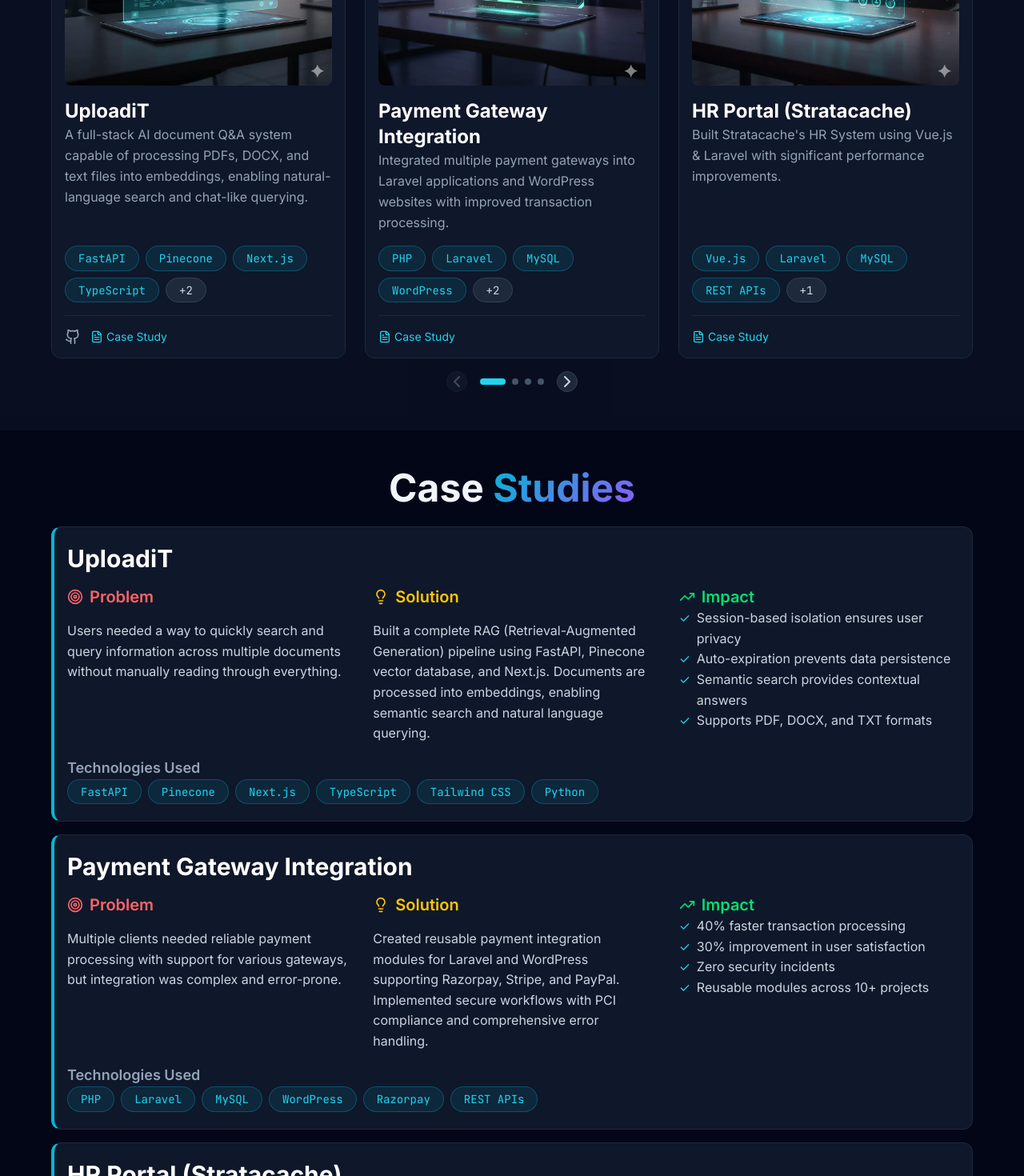
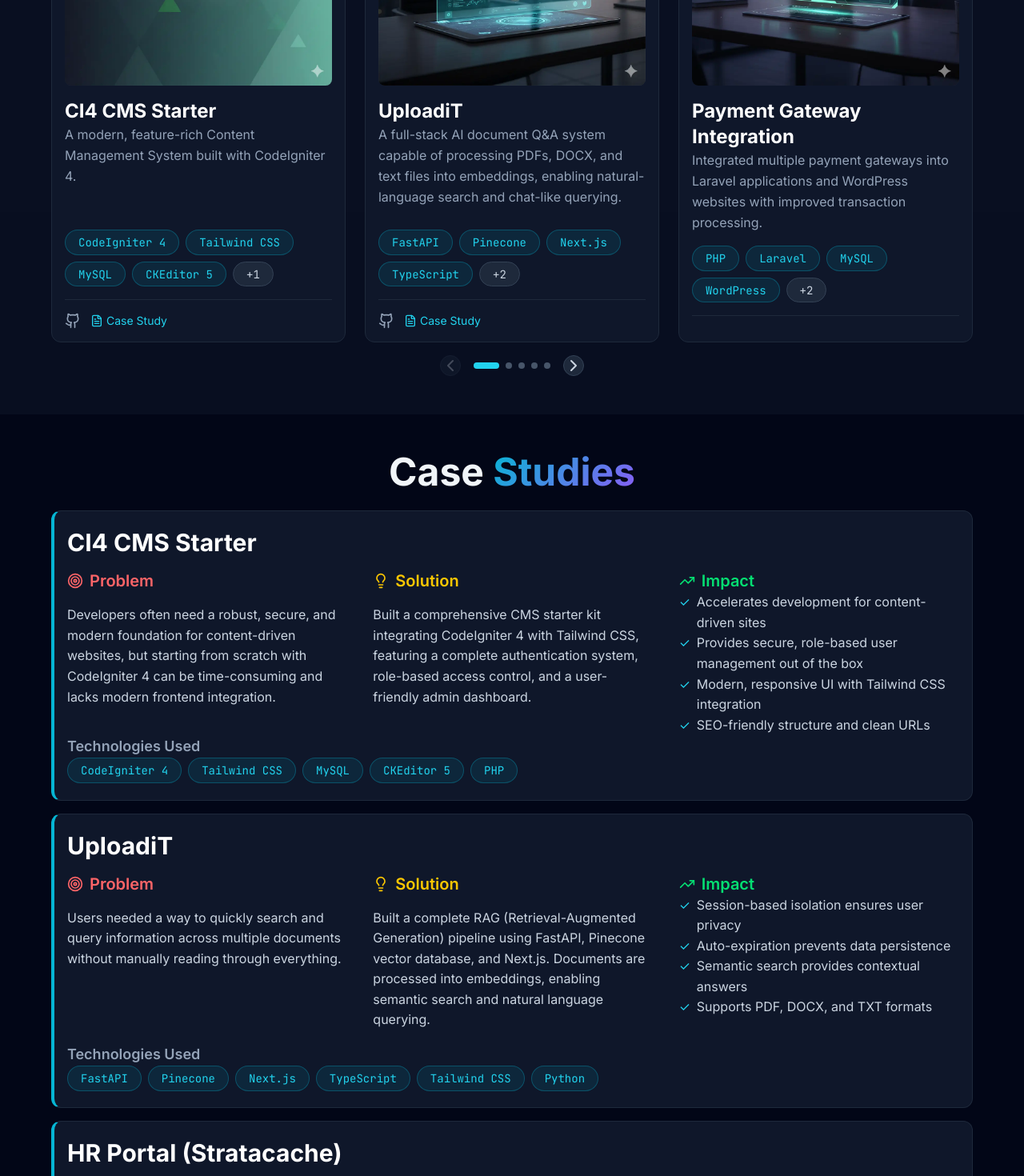
Before and after one commit to iromn/iromn.github.io, a Next.js app: page / in a window 1280 px wide. Shown: the part 3800-5270 px from the top of the page at 80% size. Built offline with nearby package versions, Linux system fonts and the light colour scheme.

Commit message:
New Project Addition

```diff
--- a/components/CaseStudies.tsx
+++ b/components/CaseStudies.tsx
@@ -11,7 +11,19 @@
 
 export default function CaseStudies() {
     const caseStudyDetails = {
-        uploadit: {
+        'ci4-cms': {
+            problem:
+                'Developers often need a robust, secure, and modern foundation for content-driven websites, but starting from scratch with CodeIgniter 4 can be time-consuming and lacks modern frontend integration.',
+            solution:
+                'Built a comprehensive CMS starter kit integrating CodeIgniter 4 with Tailwind CSS, featuring a complete authentication system, role-based access control, and a user-friendly admin dashboard.',
+            impact: [
+                'Accelerates development for content-driven sites',
+                'Provides secure, role-based user management out of the box',
+                'Modern, responsive UI with Tailwind CSS integration',
+                'SEO-friendly structure and clean URLs',
+            ],
+        },
+        'uploadit': {
             problem:
                 'Users needed a way to quickly search and query information across multiple documents without manually reading through everything.',
             solution:
@@ -33,18 +45,6 @@
                 '20% increase in user engagement',
                 '50% improvement in backend query performance',
                 'Real-time notifications for HR events',
-            ],
-        },
-        'payment-gateway': {
-            problem:
-                'Multiple clients needed reliable payment processing with support for various gateways, but integration was complex and error-prone.',
-            solution:
-                'Created reusable payment integration modules for Laravel and WordPress supporting Razorpay, Stripe, and PayPal. Implemented secure workflows with PCI compliance and comprehensive error handling.',
-            impact: [
-                '40% faster transaction processing',
-                '30% improvement in user satisfaction',
-                'Zero security incidents',
-                'Reusable modules across 10+ projects',
             ],
         },
     }
--- a/data/projects.ts
+++ b/data/projects.ts
@@ -13,6 +13,25 @@
 }
 
 export const projects: Project[] = [
+    {
+        id: 'ci4-cms',
+        title: 'CI4 CMS Starter',
+        description:
+            'A modern, feature-rich Content Management System built with CodeIgniter 4.',
+        longDescription:
+            'This starter kit provides a solid foundation for building content-driven websites with user management, role-based access control, and a flexible blog system. It\'s designed to help developers start projects faster with clean architecture and essential features already in place.',
+        tech: ['CodeIgniter 4', 'Tailwind CSS', 'MySQL', 'CKEditor 5', 'PHP'],
+        achievements: [
+            'Authentication System with session management',
+            'Role-Based Access Control (RBAC)',
+            'Blog Management with rich text editor',
+            'Modern UI with Tailwind CSS',
+        ],
+        github: 'https://github.com/iromn/ci4-cms-starter',
+        image: '/images/ci4-cms-starter.webp',
+        featured: true,
+        caseStudy: true,
+    },
     {
         id: 'uploadit',
         title: 'UploadiT',
@@ -48,7 +67,6 @@
         ],
         image: '/images/payment-gateway.webp',
         featured: true,
-        caseStudy: true,
     },
     {
         id: 'hr-portal',
```
Also changed, not shown: public/images/ci4-cms-starter.webp (added).
